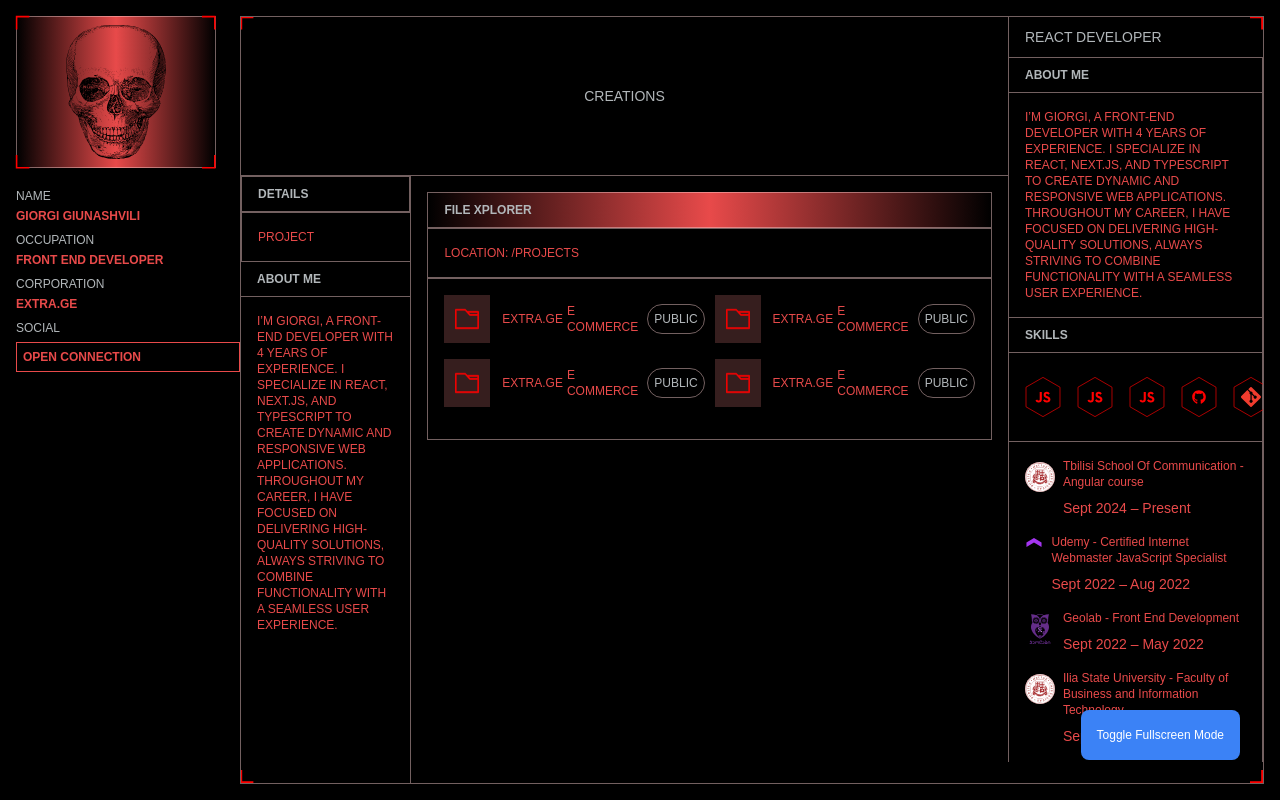
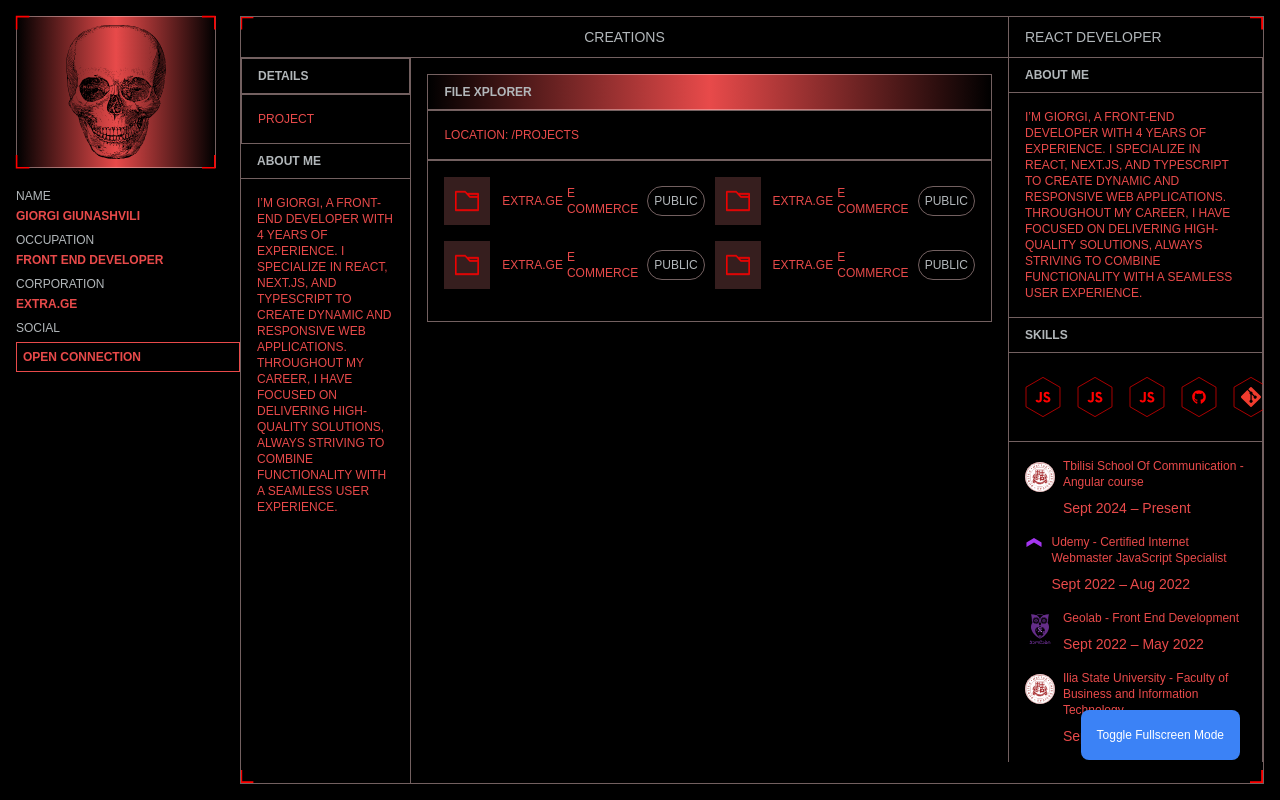
Before and after one commit to GGiunashvili/portfolio, a Next.js app in the folder web-app/: page / in a window 1280 px wide. Built offline with nearby package versions, Linux system fonts and the light colour scheme.

Commit message:
fig creation spot bug on chrome

```diff
--- a/web-app/components/Education.tsx
+++ b/web-app/components/Education.tsx
@@ -6,10 +6,7 @@ export default function Education() {
       <div className="flex justify-center items-center col-span-9 border-b border-[#FFD6D673] py-[10px]">
         <p className="text-sm">CREATIONS</p>
       </div>
-      <div
-        className="col-span-2  pb-[16px] px-0 border-r border-[#FFD6D673]"
-        style={{ height: "-webkit-fill-available" }}
-      >
+      <div className="col-span-2  pb-[16px] px-0 border-r border-[#FFD6D673] lex flex-col h-screen">
         <p className="border border-[#FFD6D673] py-[8px] px-[16px] font-bold text-md">
           DETAILS
         </p>
@@ -29,10 +26,7 @@ export default function Education() {
           </p>
         </div>
       </div>
-      <div
-        className="col-span-7 p-[16px] "
-        style={{ height: "-webkit-fill-available" }}
-      >
+      <div className="col-span-7 p-[16px] flex flex-col h-screen">
         {" "}
         <p className="border border-[#FFD6D673] py-[8px] px-[16px] font-bold text-md bg-gradient-to-r from-black via-red to-black">
           FILE XPLORER
```
